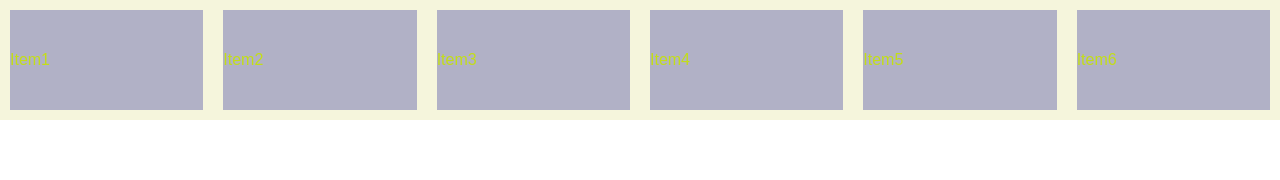
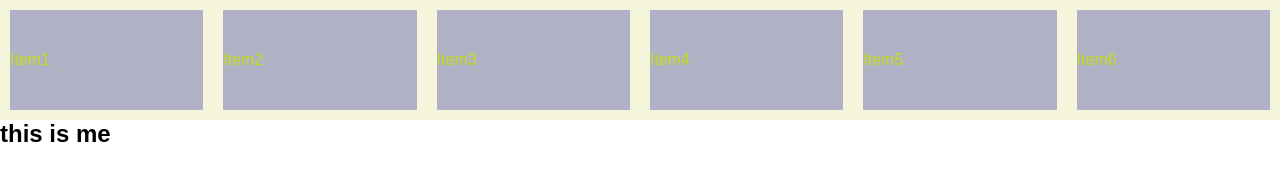
Before and after one commit to khushikuku97/flexbox-css, a plain HTML site: page index.html in a window 1280 px wide. Drawn offline with Linux system fonts and the light colour scheme.

Commit message:
file update

```diff
--- a/index.html
+++ b/index.html
@@ -16,6 +16,8 @@
         <div class="item">Item5</div>
         <div class="item">Item6</div>
     </div>
-
+    <h2>
+        this is me
+    </h2>
 </body>
 </html>
```
Also changed, not shown: style.css (line endings or trailing spaces).
